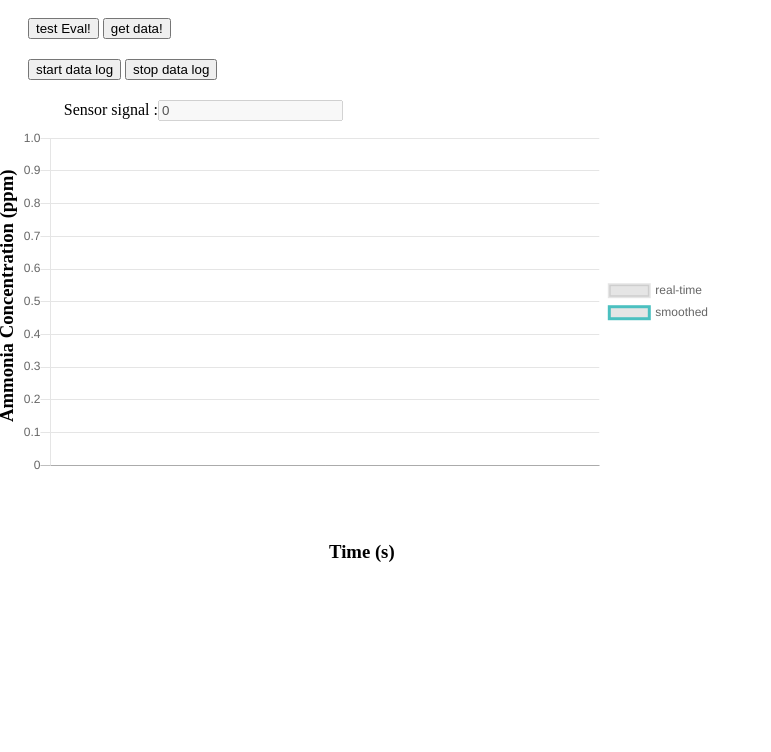
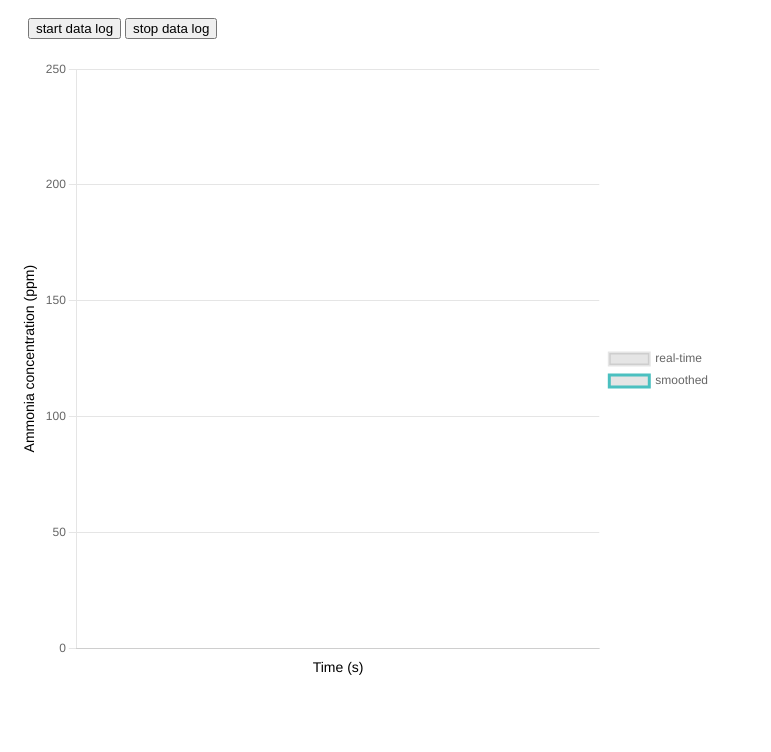
Before and after one commit to mohkil/Nanosensor, a plain HTML site: page index.html in a window 1280 px wide. Shown: the part 48-800 px from the top of the page, without its empty margins (0-771 px from the left). Drawn offline with nearby package versions, Linux system fonts and the light colour scheme.

Commit message:
Update index.html

```diff
--- a/index.html
+++ b/index.html
@@ -40,31 +40,29 @@
  <body>
     <script src="https://www.puck-js.com/puck.js"></script>
     <h1>Nanosensor for Safety Monitoring</h1>
+
+    <div class="block" style="margin:20">
+            <button onclick="myInterval = setInterval(myTimer, 1000);">start data log</button>
+            <button onclick="clearInterval(myInterval);">stop data log</button>
+            <br>
+            </div>
+
+
+
+    <div class="block" style="margin:10">
+
+    	<canvas id="myChart" style="width:100%;max-width:700px"></canvas>
+
+
+	 <div style="margin-top:600">
 <div style="margin:20">
         <button onclick="Puck.eval('digitalWrite(LED1, 1), setInterval(function() {  digitalWrite(LED1, 0) }, 1000)')">test Eval!</button>
         <!-- button onclick="Puck.eval('getData()', function(d) {document.getElementById('sensor_data').value=d;});">get data!</button -->
 	<button onclick="Puck.eval('analogRead(D31)', function(d) {document.getElementById('sensor_data').value=d;});">get data!</button>
     </div>
-    <div class="block" style="margin:20">
-            <button onclick="myInterval = setInterval(myTimer, 1000);">start data log</button>
-            <button onclick="clearInterval(myInterval);">stop data log</button>
-            <br>
-            </div>
 <div class="block" style="margin:10">
                 <label>Sensor signal :</label><input id="sensor_data" type="text" value="0" disabled>
             </div>
-
-
-    <div class="block" style="margin:10">
-
-    	<canvas id="myChart" style="width:100%;max-width:700px"></canvas>
-<div style="transform: rotate(-90deg); transform-origin: left bottom;">
-  <h3 style="margin-left:100">Ammonia Concentration (ppm)</h3>
-</div>
-	<h3 style="margin-left:25%">Time (s)</h3>
-</div>
-
-	 <div style="margin-top:1000">
 	<div class="block" style="margin:10">
              <label>a :</label><input id="a" type="number" value="0.6"><br>
              <label>b :</label><input id="b" type="number" value="0.05"><br>
@@ -75,7 +73,7 @@
 	 </div>
 
 <script
-src="https://cdnjs.cloudflare.com/ajax/libs/Chart.js/2.9.4/Chart.js">
+src="https://cdn.jsdelivr.net/npm/chart.js">
 </script>
 <script>
 
@@ -90,22 +88,29 @@ var ctx = document.getElementById("myChart").getContext("2d");
 var myChart = new Chart(ctx, {
   type: "line",
   data: {
-    datasets: [{
+    datasets: [
+      {
         label: 'real-time',
         pointRadius: 4,
         pointBackgroundColor: "rgb(0,0,255)",
-      data: []
-    },{
+        data: []  // Data for the real-time dataset
+      },
+      {
         label: 'smoothed',
         pointRadius: 4,
-	borderColor: 'rgb(75, 192, 192)',
+        borderColor: 'rgb(75, 192, 192)',  // Line color for smoothed data
         pointBackgroundColor: "rgb(0,255,255)",
-      data: []
+        data: []  // Data for the smoothed dataset
       }
     ]
   },
   options: {
-    legend: {display: true, position: 'right'},
+    plugins: {
+      legend: {
+        display: true,
+        position: 'right'  // Legend placement
+      }
+    },
     scales: {
       x: {
         title: {
@@ -113,31 +118,30 @@ var myChart = new Chart(ctx, {
           text: 'Time (s)',
           color: 'black',
           font: {
-            size: 14 // You can adjust the font size if needed
+            size: 14 // Adjusted font size for the X-axis title
           }
-        },
-        ticks: {
-          beginAtZero: true
         }
       },
       y: {
+        suggestedMin: 0,  // Minimum value for Y-axis
+        suggestedMax: 250,  // Maximum value for Y-axis
         title: {
           display: true,
           text: 'Ammonia concentration (ppm)',
           color: 'black',
           font: {
-            size: 14 // You can adjust the font size if needed
+            size: 14  // Adjusted font size for the Y-axis title
+          }
         },
-        //ticks: {
-          //beginAtZero: true
-        //}
+        ticks: {
+          beginAtZero: true  // Ensure Y-axis begins at zero
         }
       }
     }
   }
 });
 
-
+console.log(myChart.options)
 const average = array => array.reduce((a, b) => a + b) / array.length;
 
 let smoothedValue = 0;
@@ -176,7 +180,8 @@ function addData(chart, label, newData) {
 	chart.data.datasets[1].data.push(smoothedValue)
 	//console.log('smoothedArray',chart.data.datasets[1].data)
 
-
+	chart.options.scales.y.max = 250;
+	chart.options.scales.y.min = 0;
     chart.update();
 
 }
@@ -197,6 +202,9 @@ function clearData() {
   		dataset.data = []; // Clear the data
 	});
 
+	myChart.options.scales.y.max = 250;
+	myChart.options.scales.y.min = 0;
+
 	// Optionally, you can also clear the labels if necessary:
 	myChart.data.labels = [];
 
```
Lines whose indentation alone changed are shown as unchanged.
